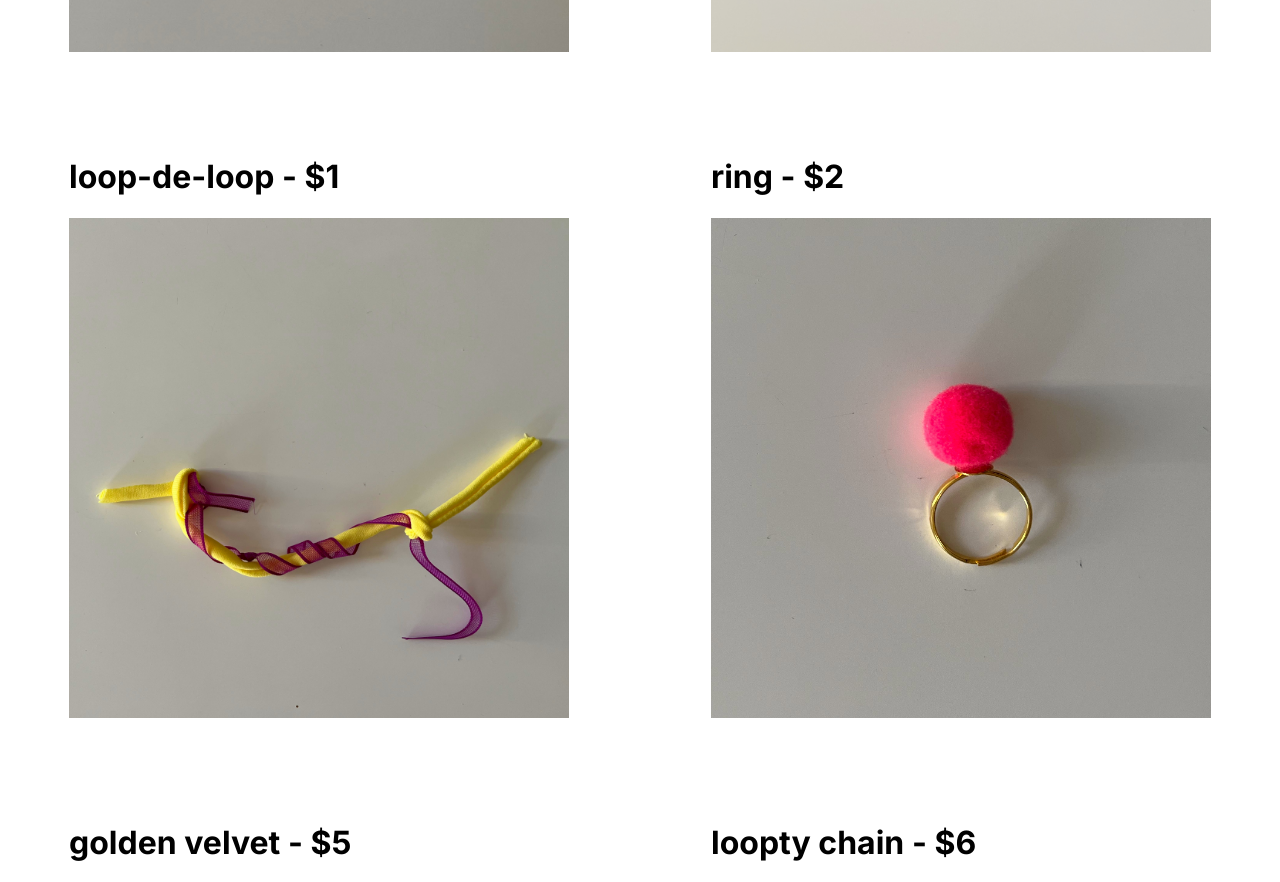
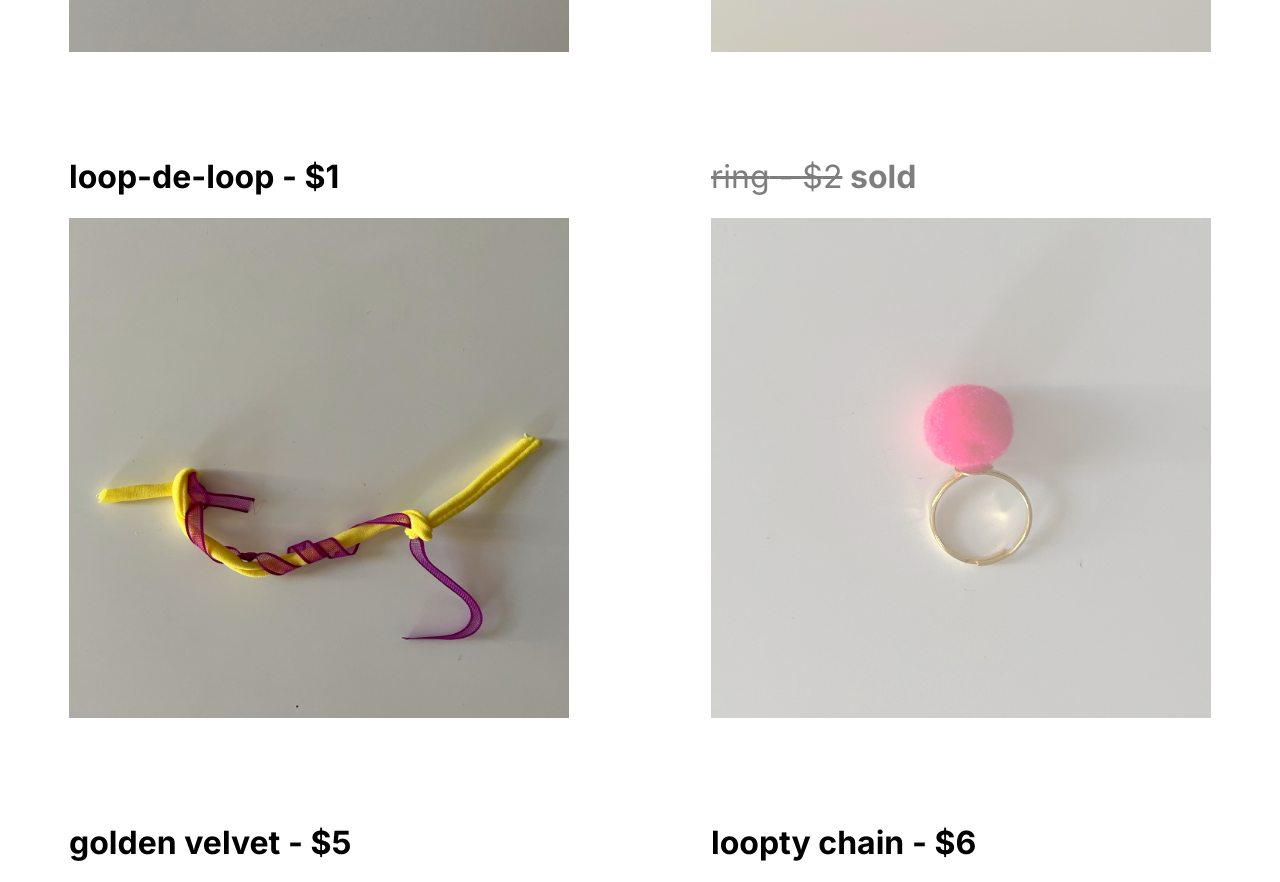
Before and after one commit to lyoshenka/zoyastore, a Next.js app: page / in a window 1280 px wide. Shown: the part 2120-3002 px from the top of the page. Built offline with nearby package versions, Linux system fonts and the light colour scheme.

Commit message:
sold ring

```diff
--- a/app/page.tsx
+++ b/app/page.tsx
@@ -32,7 +32,7 @@ const items: Jewelery[] = [
   { img: img5, name: "cactusy beads", price: 15 },
   { img: img6, name: "earrings", price: 20, sold: true },
   { img: img7, name: "loop-de-loop", price: 1 },
-  { img: img8, name: "ring", price: 2 },
+  { img: img8, name: "ring", price: 2, sold: true },
   { img: img9, name: "golden velvet", price: 5 },
   { img: img10, name: "loopty chain", price: 6 },
   { img: img11, name: "llama sparkles", price: 15, sold: true },
```
